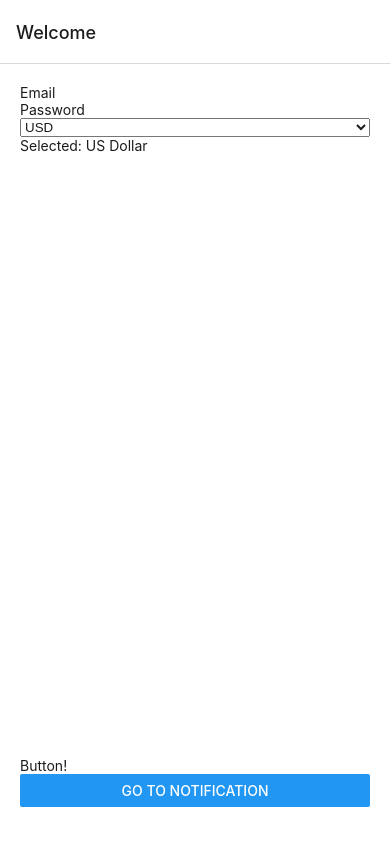
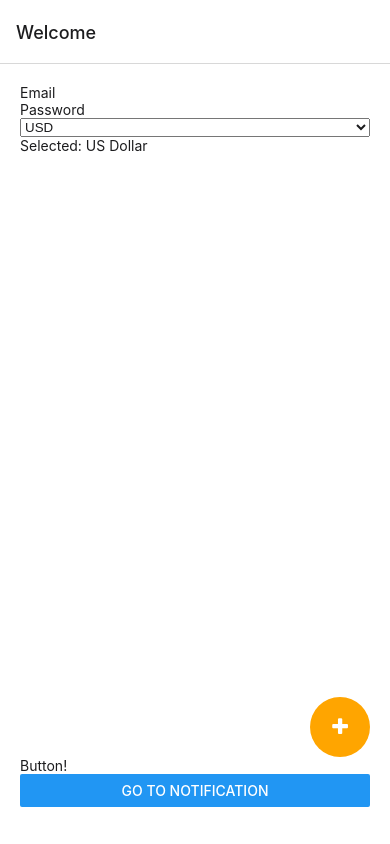
Before and after one commit to vinothmoorthkumar/react_native_push_notification, a React Native app: screen /Home in a window 390 px wide. Built offline with nearby package versions, Linux system fonts and the light colour scheme.

Commit message:
icon added

```diff
--- a/package.json
+++ b/package.json
@@ -22,7 +22,8 @@
     "react-native": "0.69.5",
     "react-native-push-notification": "^8.1.1",
     "react-native-safe-area-context": "^4.3.3",
-    "react-native-screens": "^3.17.0"
+    "react-native-screens": "^3.17.0",
+    "react-native-vector-icons": "^9.2.0"
   },
   "devDependencies": {
     "@babel/core": "^7.12.9",
--- a/src/components/HomeScreen.js
+++ b/src/components/HomeScreen.js
@@ -1,21 +1,10 @@
 import React, { useState } from 'react'
-import { Button, TextInput, Text, View, useColorScheme, TouchableOpacity } from 'react-native';
+import { Button, TextInput, Text, View, useColorScheme, TouchableOpacity, TouchableHighlight } from 'react-native';
 import { styles } from "../style/style";
 import { StyleSheet } from 'react-native';
 import { Picker } from '@react-native-picker/picker';
 import { useTheme } from '@react-navigation/native';
-
-
-// const colorSchemes = {
-//   light: {
-//     background: 'yellow',
-//     text: 'red',
-//   },
-//   dark: {
-//     background: '#333',
-//     text: '#fff',
-//   },
-// };
+import IconFA from 'react-native-vector-icons/FontAwesome';
 
 
 export const HomeScreen = ({ navigation }) => {
@@ -49,6 +38,24 @@ export const HomeScreen = ({ navigation }) => {
         <Text style={{ color: colors.text }}>
           Selected: {currency}
         </Text>
+
+        <View style={{ position: "absolute", bottom: 0, right: 0 }}>
+          <TouchableHighlight onPress={() => { navigation.navigate('Notification')}}>
+            <View style={{
+              position: 'relative',
+              justifyContent: 'center',
+              alignItems: 'center',
+              width: 60,
+              height: 60,
+              borderRadius: 100,
+              backgroundColor: 'orange'
+            }}>
+              <IconFA size={40} />
+              <IconFA name='plus' size={20} color='white' style={{ position: 'absolute', zIndex: 99 }} />
+            </View>
+          </TouchableHighlight>
+        </View>
+
 
       </View>
       <View style={{ flex: 1 }}>
```
Also changed, not shown: 4 other files (tests, documents, lock files or other folders).
